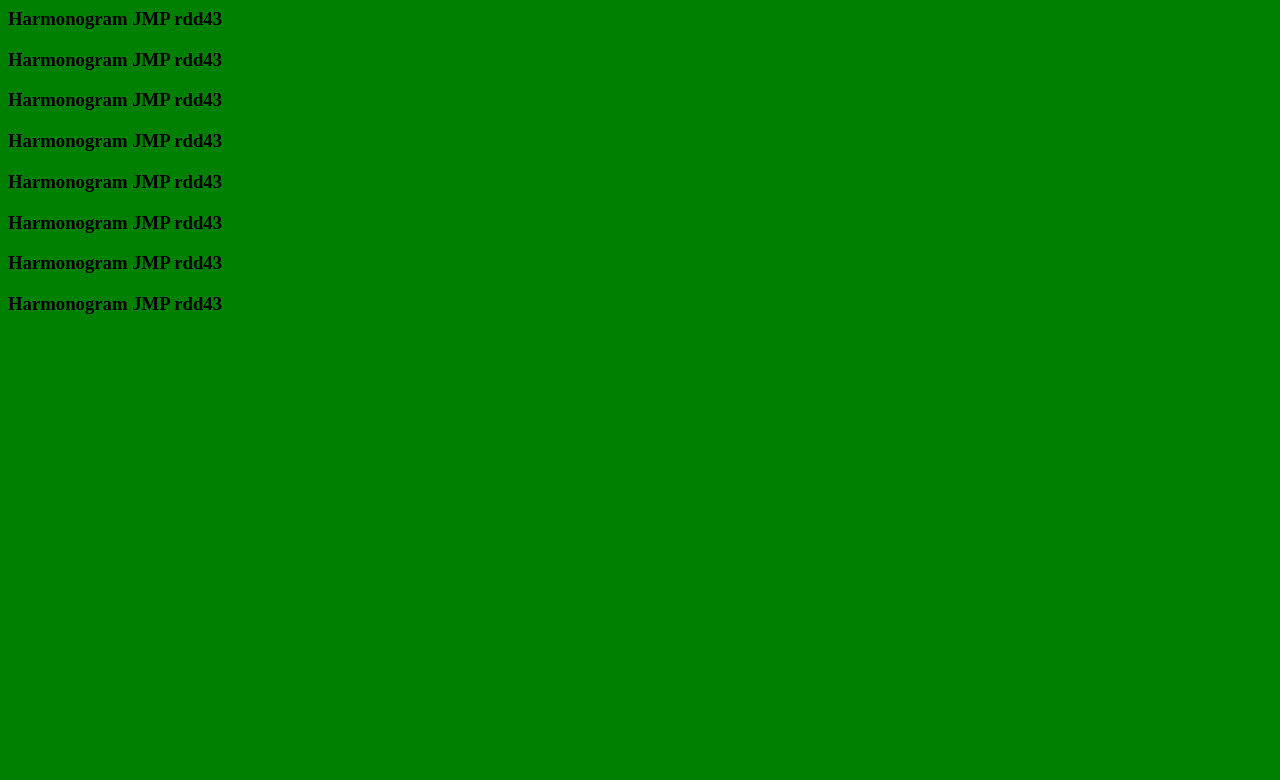
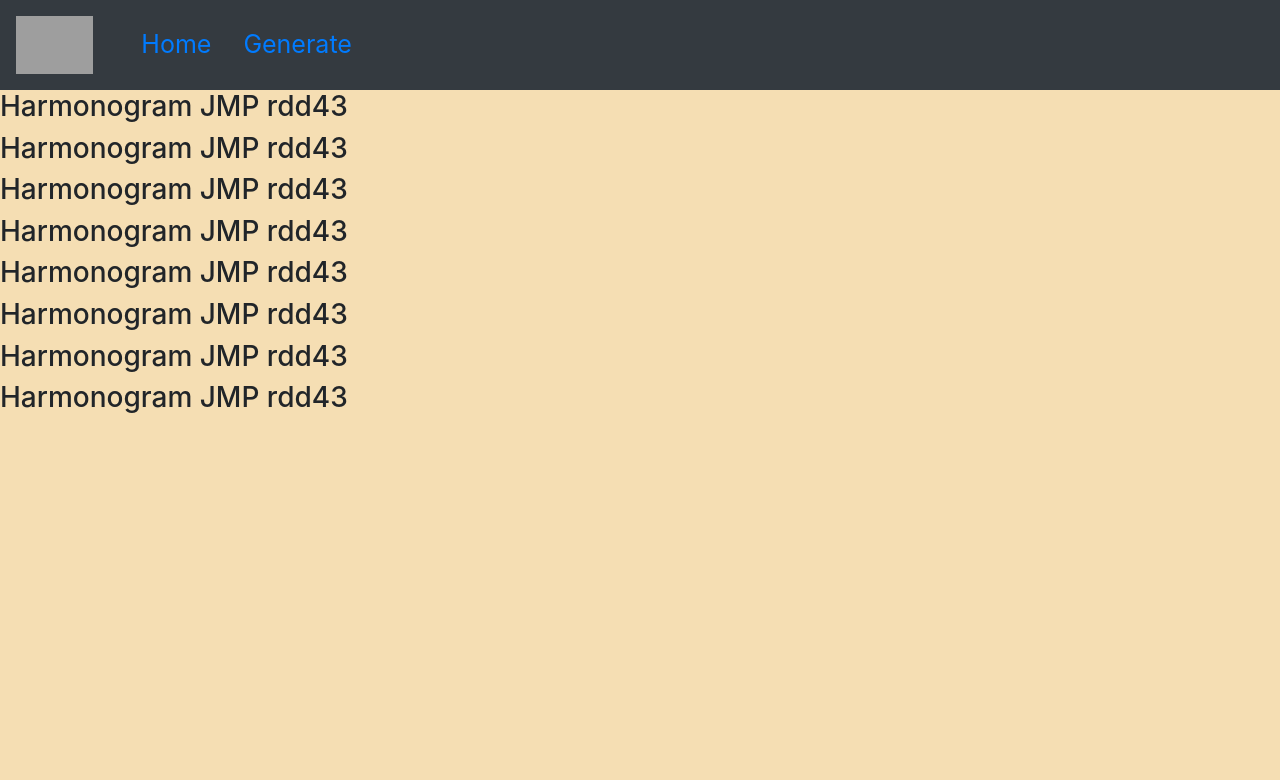
Before and after one commit to grzegorzgrzegorzak/Projekt_harmonogramu_JMP, a Django app: page / in a window 1280 px wide. Shown: the top 780 px of the page. Run offline with Django 4.2, Linux system fonts and the light colour scheme; some libraries are stand-ins or nearby versions; grey boxes are pictures that could not be loaded.

Commit message:
navbar added

```diff
--- a/Harmonogram/schedule/templates/schedule/generate.html
+++ b/Harmonogram/schedule/templates/schedule/generate.html
@@ -1,5 +1,8 @@
+{% extends 'schedule/main.html' %}
 {% load static %}
-<link rel="stylesheet" type="text/css" href="{% static 'css/main.css' %}">
+{% block content %}
+
 
 
 <h3>Generate</h3>
+{% endblock content %}
--- a/Harmonogram/schedule/templates/schedule/main.html
+++ b/Harmonogram/schedule/templates/schedule/main.html
@@ -16,9 +16,18 @@
 </head>
 <body>
 
+    <nav class="navbar navbar-expand-lg navbar-dark bg-dark">
 
+        <a class="navbar-brand logo" href="{% url 'schedule' %}"><img class="navbar logo-biedronki" src="{% static 'images/biedronka-footer.png' %}" ></a>
+        <a class="navbar-item" href="{% url 'schedule' %}">Home</a>
+        <a class="navbar-item" href="{% url 'generate' %}">Generate</a>
+    </nav>
+    {% block content %}
+
+    {% endblock content %}
 
     <script src="https://cdn.jsdelivr.net/npm/@popperjs/core@2.11.6/dist/umd/popper.min.js" integrity="sha384-oBqDVmMz9ATKxIep9tiCxS/Z9fNfEXiDAYTujMAeBAsjFuCZSmKbSSUnQlmh/jp3" crossorigin="anonymous"></script>
     <script src="https://cdn.jsdelivr.net/npm/bootstrap@5.2.2/dist/js/bootstrap.min.js" integrity="sha384-IDwe1+LCz02ROU9k972gdyvl+AESN10+x7tBKgc9I5HFtuNz0wWnPclzo6p9vxnk" crossorigin="anonymous"></script>
 
 </body>
+</html>
--- a/Harmonogram/schedule/templates/schedule/schedule.html
+++ b/Harmonogram/schedule/templates/schedule/schedule.html
@@ -1,7 +1,11 @@
+{% extends 'schedule/main.html' %}
 {% load static %}
+{% block content %}
 
 
-<link rel="stylesheet" type="text/css" href="{% static 'css/main.css' %}">
+
+
+
 
 <h3>Harmonogram JMP rdd43</h3>
 <h3>Harmonogram JMP rdd43</h3>
@@ -11,3 +15,5 @@
 <h3>Harmonogram JMP rdd43</h3>
 <h3>Harmonogram JMP rdd43</h3>
 <h3>Harmonogram JMP rdd43</h3>
+
+{% endblock content %}
--- a/Harmonogram/static/css/main.css
+++ b/Harmonogram/static/css/main.css
@@ -1,7 +1,9 @@
+@import "navstyle.css";
+
+
 body {
-    background-color: green;
+    background-color: wheat;
 }
-
 h3 {
-    background-size: 20px;
+    background-size: 60px;
 }
--- /dev/null
+++ b/Harmonogram/static/css/navstyle.css
@@ -0,0 +1,15 @@
+.navbar {
+    height: 90px;
+    padding: 16px 16px;
+}
+
+.logo-biedronki {
+    padding: 0 32px 0 0;
+    height: 58px;
+
+}
+.navbar-item {
+    text-decoration: None;
+    font-size: 25px;
+    padding: 0 32px 0 0;
+}
```
